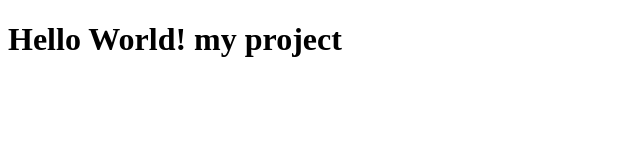
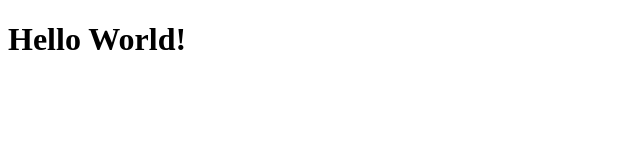
Before and after one commit to ArrenLei/myproject, a plain HTML site: page index.html in a window 1280 px wide. Shown: the whole page, without its empty margins (0-640 px from the left). Drawn offline with Linux system fonts and the light colour scheme.

Commit message:
Update index.html
CA

```diff
--- a/index.html
+++ b/index.html
@@ -8,7 +8,6 @@
     <body>
         <h1>
             Hello World!
-            my project
         </h1>
     </body>
 </html>
```
